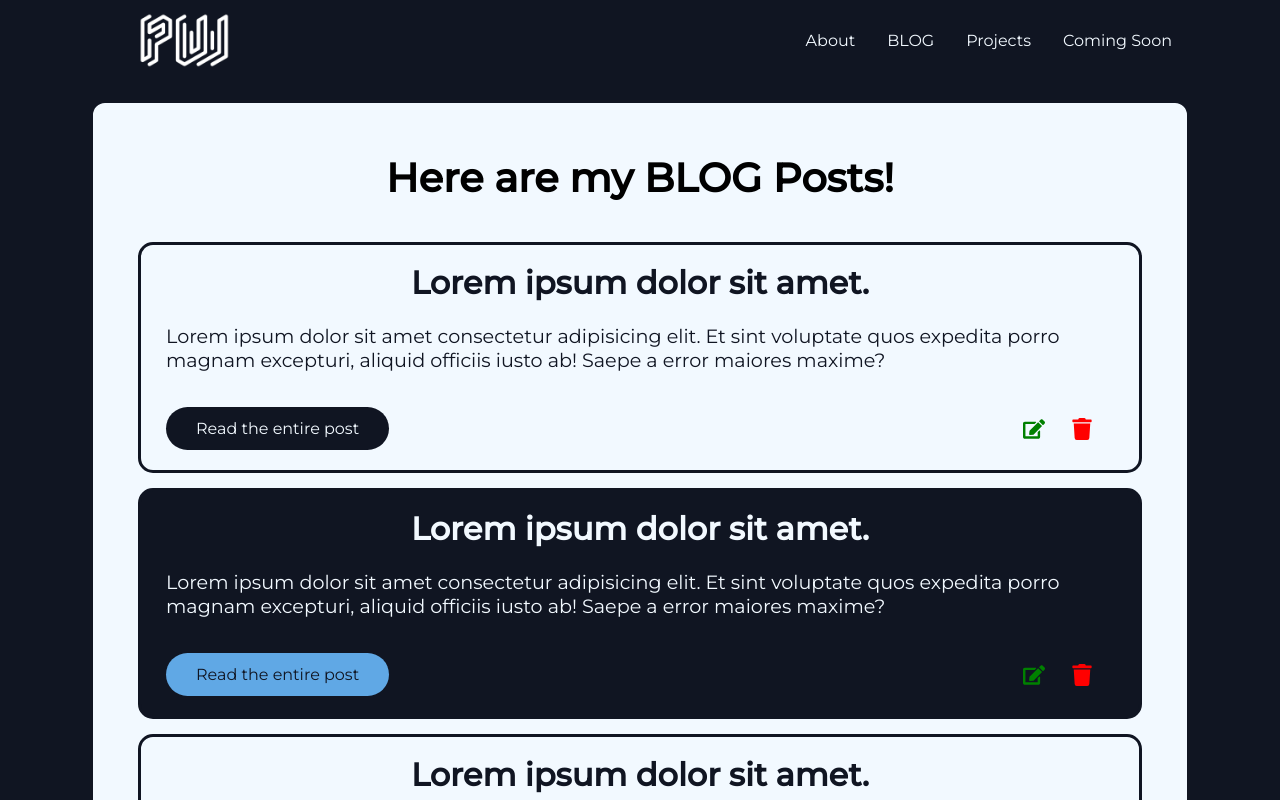
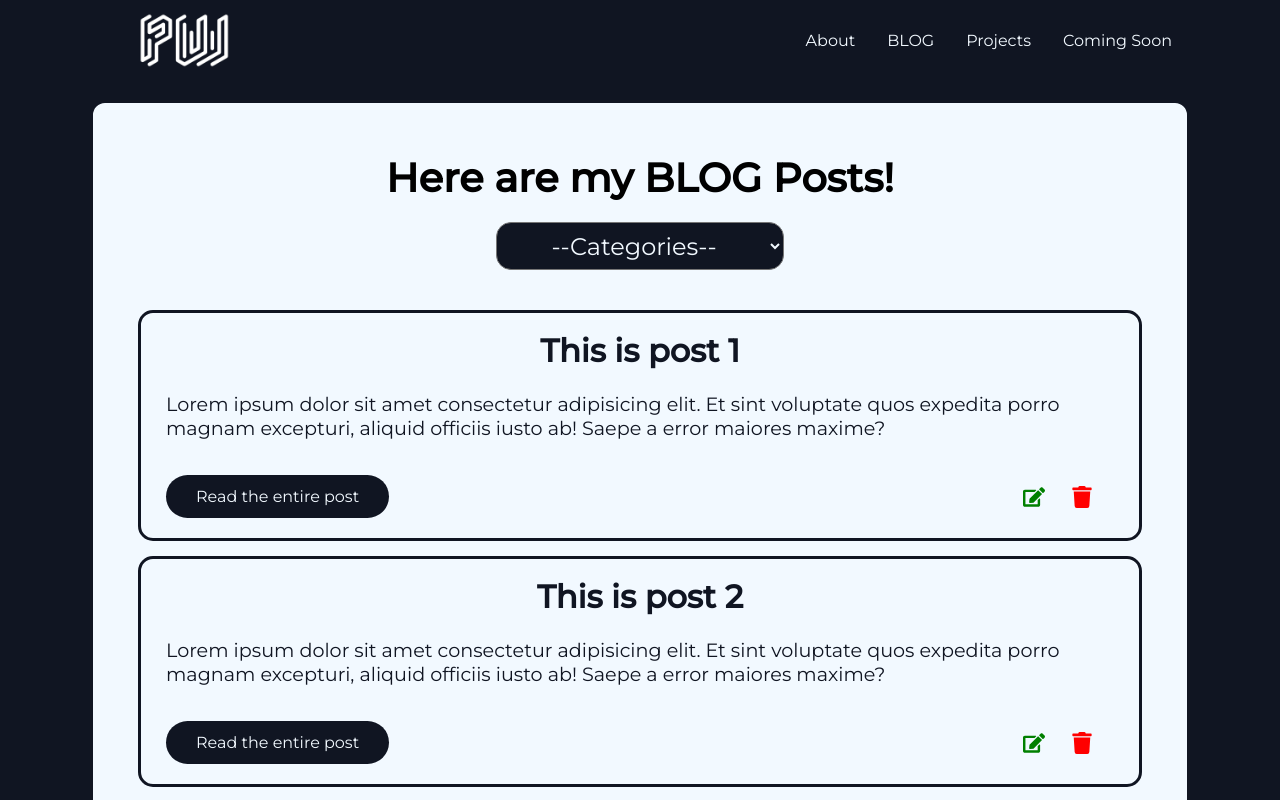
Before and after one commit to sirofwalls/crispy-giggle, a React (Create React App) app: page /blog in a window 1280 px wide. Shown: the top 800 px of the page. Built offline with nearby package versions, Linux system fonts and the light colour scheme.

Commit message:
rewrote blog list and item. Need filter working

```diff
--- a/src/App.js
+++ b/src/App.js
@@ -23,7 +23,7 @@ function App() {
       <Switch>
         <Route path='/' component={Home} exact />
         <Route path='/blog' component={Blog} exact />
-        <Route path='/blog:id' component={BlogArticle} />
+        <Route path='/blog/:id' component={BlogArticle} />
       </Switch>
       <Footer />
     </Router>
--- a/src/components/BlogList/BlogList.js
+++ b/src/components/BlogList/BlogList.js
@@ -1,19 +1,29 @@
 import React from 'react'
 import BlogListItem from '../BlogListItem/BlogListItem'
-import { blogObj1, blogObj2, blogObj3 } from '../BlogListItem/Data'
-import { BlogListContainer, BlogListHeading, BlogListWrapper } from './BlogListElements'
+import {blogPosts, blogCategories} from '../Variables/DummyBlogData';
+import { BlogListContainer, BlogListHeading, BlogListWrapper,ListHeadingWrapper, CategorySelect, CategoryOption } from './BlogListElements'
 
 const BlogList = () => {
     return (
         <>
         <BlogListContainer>
             <BlogListWrapper>
-                <BlogListHeading>Here are my BLOG Posts!</BlogListHeading>
-                <BlogListItem {...blogObj1} />
-                <BlogListItem {...blogObj2} />
-                <BlogListItem {...blogObj3} />
-                <BlogListItem {...blogObj2} />
-                <BlogListItem {...blogObj3} />
+                <ListHeadingWrapper>
+                    <BlogListHeading>Here are my BLOG Posts!</BlogListHeading>
+                    <CategorySelect>
+                        <CategoryOption value=''>--Categories--</CategoryOption>
+                        {blogCategories.map((item, index) => {
+                            return (
+                                <CategoryOption value={item.name} key={index}>{item.name}</CategoryOption>
+                            )
+                        })}
+                    </CategorySelect>
+                </ListHeadingWrapper>
+                {blogPosts.map((items, index) => {
+                    return (
+                        <BlogListItem {...items} key={index} />
+                    )
+                })}
             </BlogListWrapper>
         </BlogListContainer>
         </>
--- a/src/components/BlogList/BlogListElements.js
+++ b/src/components/BlogList/BlogListElements.js
@@ -31,13 +31,39 @@ export const BlogListWrapper = styled.div`
     border: 3px solid ${Style.darkColor};
 `
 
+export const ListHeadingWrapper = styled.div`
+    margin-top: 30px;
+    margin-bottom: 40px;
+    display: flex;
+    flex-direction: column;
+    justify-content: center;
+    align-items: center;
+`
+
+export const CategorySelect = styled.select`
+    justify-self: center;
+    height: 3rem;
+    font-size: 1.5rem;
+    text-align: center;
+    border-radius: 15px;
+    background-color: ${Style.darkColor};
+    color: ${Style.lightColor};
+    padding: 0 50px;
+    text-transform: capitalize;
+`
+
+export const CategoryOption = styled.option`
+    text-transform: capitalize;
+    text-align: center;
+    width: 100%;
+`
+
 export const BlogListHeading = styled.h1`
     display: flex;
     justify-content: center;
     align-content: center;
-margin-top: 30px;
-margin-bottom: 40px;
     font-size: 2.5rem;
+    margin-bottom: 20px;
     width: 100%;
     background-color: ${Style.lightColor};
 `
--- a/src/components/BlogListItem/BlogListItem.js
+++ b/src/components/BlogListItem/BlogListItem.js
@@ -11,15 +11,15 @@ import {
 } from './BlogListItemElements';
 import {ExternalButton} from '../ButtonElement';
 
-const BlogListItem = ({id, primary, dark, lightText, darkText, BHeadingText, BPText, ButtonText, lightBg}) => {
+const BlogListItem = ({id, title, description, author, categories}) => {
     return (
-        <BlogItemWrapper id={id} lightBg={lightBg}>
+        <BlogItemWrapper id={id} category={categories}>
             <BlogTextWrapper>
-                <BlogHeading lightText={lightText}>{BHeadingText}</BlogHeading>
-                <BlogPartialText darkText={darkText}>{BPText}</BlogPartialText>
+                <BlogHeading>{title}</BlogHeading>
+                <BlogPartialText>{description.slice(0, 180)}</BlogPartialText>
             </BlogTextWrapper>
             <BtnWrap>
-                <ExternalButton to={{pathname: `/blog:${id}`}} primary={primary ? 1 : 0} dark={dark ? 1 : 0}>{ButtonText}</ExternalButton>
+                <ExternalButton to={{pathname: `/blog/${id}`}} primary={false} dark={false}>Read the entire post</ExternalButton>
                 <BtnEditContainer>
                     <BtnEdit />
                     <Btntrash />
--- a/src/components/BlogListItem/BlogListItemElements.js
+++ b/src/components/BlogListItem/BlogListItemElements.js
@@ -11,7 +11,7 @@ export const BlogItemWrapper = styled.div`
 
     margin-bottom: 15px;
     border-radius: 15px;
-    background: ${({lightBg}) => (lightBg ? Style.lightColor : Style.darkColor)};
+    background: ${Style.lightColor};
     padding: 20px 25px;
 
     margin-left: 20px;
@@ -32,7 +32,7 @@ export const BlogHeading = styled.h2`
     line-height: 1.1;
     font-weight: 600;
     align-self: center;
-    color: ${({lightText}) => (lightText ? Style.lightColor : Style.darkColor)};
+    color: ${Style.darkColor};
 
     @media screen and (max-width: 768px) {
         font-size: 1.7rem;
@@ -44,7 +44,7 @@ export const BlogPartialText = styled.p`
     margin-bottom: 35px;
     font-size: 1.2rem;
     line-height: 24px;
-    color: ${({darkText}) => (darkText ? Style.darkColor : Style.lightColor)};
+    color: ${Style.darkColor};
 
     @media screen and (max-width: 768px) {
         font-size: 1rem;
--- a/src/components/BlogListItem/Data.js
+++ b/src/components/BlogListItem/Data.js
@@ -1,35 +1,17 @@
 export const blogObj1 = {
     id: 1,
-    lightText: false,
-    dark: false,
-    primary: false,
-    darkText: true,
-    lightBg: true,
     BHeadingText: 'Lorem ipsum dolor sit amet.',
     BPText: 'Lorem ipsum dolor sit amet consectetur adipisicing elit. Et sint voluptate quos expedita porro magnam excepturi, aliquid officiis iusto ab! Saepe a error maiores maxime?',
-    ButtonText: 'Read the entire post'
 }
 
 export const blogObj2 = {
     id: 1,
-    lightText: true,
-    dark: true,
-    primary: true,
-    darkText: false,
-    lightBg: false,
     BHeadingText: 'Lorem ipsum dolor sit amet.',
-    BPText: 'Lorem ipsum dolor sit amet consectetur adipisicing elit. Et sint voluptate quos expedita porro magnam excepturi, aliquid officiis iusto ab! Saepe a error maiores maxime?',
-    ButtonText: 'Read the entire post'
+    BPText: 'Lorem ipsum dolor sit amet, consectetur adipisicing elit. Fugit quas sed natus labore voluptate, atque voluptatibus aperiam excepturi eligendi suscipit, ad debitis odio dolores omnis pariatur dolor, temporibus recusandae dolore incidunt animi error quo! Magni repellendus similique amet blanditiis quia saepe, commodi ratione esse eos cumque neque nulla enim laudantium.'
 }
 
 export const blogObj3 = {
     id: 1,
-    lightText: false,
-    dark: false,
-    primary: false,
-    darkText: true,
-    lightBg: true,
     BHeadingText: 'Lorem ipsum dolor sit amet.',
-    BPText: 'Lorem ipsum dolor sit amet consectetur adipisicing elit. Et sint voluptate quos expedita porro magnam excepturi, aliquid officiis iusto ab! Saepe a error maiores maxime?',
-    ButtonText: 'Read the entire post'
+    BPText: 'Lorem ipsum dolor sit amet consectetur adipisicing elit. Sequi blanditiis labore dolorum nostrum quod illum nobis sit voluptatem error aliquid, consectetur odio, tenetur saepe, quia dolorem eveniet quas quis. Placeat iste eum quae accusantium eos possimus labore adipisci reprehenderit corporis, aspernatur officiis? Molestiae, veritatis dignissimos. Cupiditate, accusantium quis! Quidem mollitia soluta molestias exercitationem non numquam eveniet enim obcaecati recusandae. Excepturi?'
 }
--- /dev/null
+++ b/src/components/Variables/DummyBlogData.js
@@ -0,0 +1,40 @@
+export const blogPosts = [
+    {
+        id: 1,
+        title: 'This is post 1',
+        description: 'Lorem ipsum dolor sit amet consectetur adipisicing elit. Et sint voluptate quos expedita porro magnam excepturi, aliquid officiis iusto ab! Saepe a error maiores maxime?',
+        author: 'Peter',
+        categories: ['post1', 'sample']
+    },
+    {
+        id: 2,
+        title: 'This is post 2',
+        description: 'Lorem ipsum dolor sit amet consectetur adipisicing elit. Et sint voluptate quos expedita porro magnam excepturi, aliquid officiis iusto ab! Saepe a error maiores maxime?',
+        author: 'Peter',
+        categories: ['post2', 'sample', 'music']
+    },
+    {
+        id: 3,
+        title: 'This is post 3',
+        description: 'Lorem ipsum dolor sit amet consectetur adipisicing elit. Et sint voluptate quos expedita porro magnam excepturi, aliquid officiis iusto ab! Saepe a error maiores maxime?',
+        author: 'Peter',
+        categories: ['post3', 'sample', 'life']
+    },
+    {
+        id: 4,
+        title: 'This is post 4',
+        description: 'Lorem ipsum dolor sit amet consectetur adipisicing elit. Et sint voluptate quos expedita porro magnam excepturi, aliquid officiis iusto ab! Saepe a error maiores maxime?',
+        author: 'Peter',
+        categories: ['post4', 'death']
+    }
+];
+
+export const blogCategories = [
+    {name: 'post1'},
+    {name: 'post2'},
+    {name: 'post3'},
+    {name: 'post4'},
+    {name: 'sample'},
+    {name: 'life'},
+    {name: 'death'}
+]
```
Also changed, not shown: 1 other file (tests, documents, lock files or other folders). Lines whose indentation alone changed are shown as unchanged.
